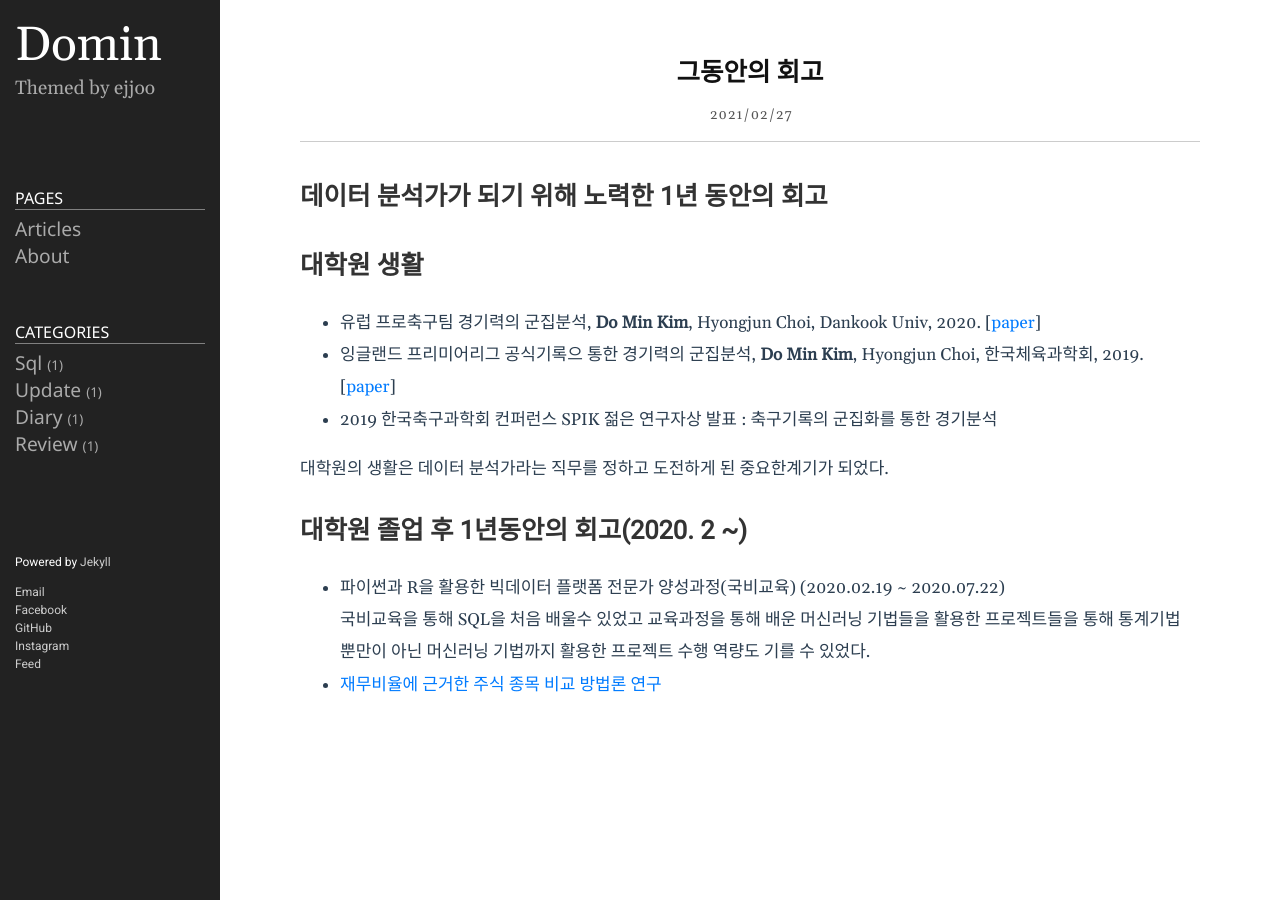
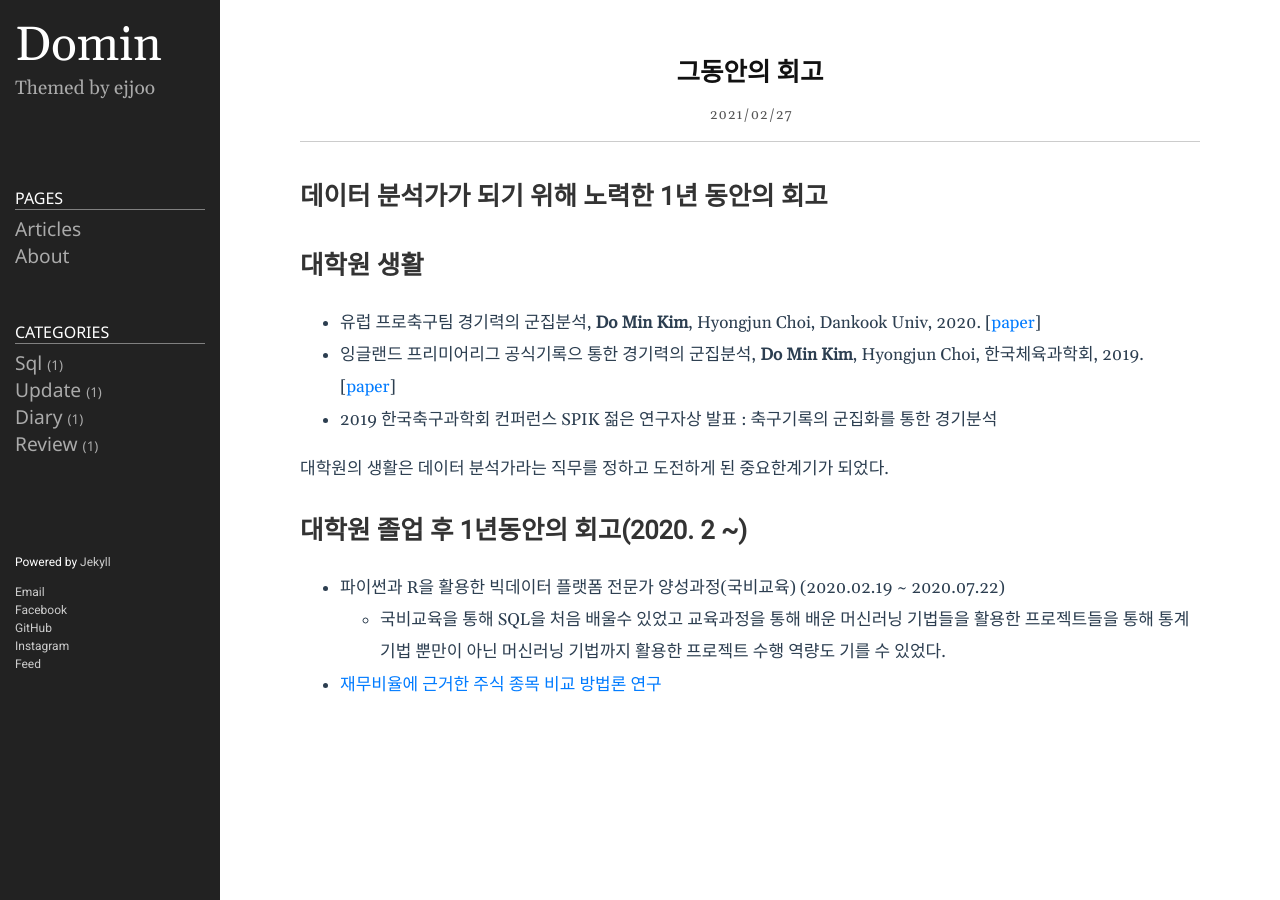
Before and after one commit to DominKim/Dominkim.github.io, a Jekyll site: the page built from _posts/2021-02-27-그동안의 회고.markdown, in a window 1280 px wide. Built offline with Jekyll 4.4.1, drawn with Linux system fonts in a browser that asks for light colours.

```diff
--- a/_posts/2021-02-27-그동안의 회고.markdown
+++ b/_posts/2021-02-27-그동안의 회고.markdown
@@ -16,7 +16,6 @@ category: Diary
 
 ## 대학원 졸업 후 1년동안의 회고(2020. 2 ~)
 - 파이썬과 R을 활용한 빅데이터 플랫폼 전문가 양성과정(국비교육) (2020.02.19 ~ 2020.07.22)
-
-  국비교육을 통해 SQL을 처음 배울수 있었고 교육과정을 통해 배운 머신러닝 기법들을 활용한 프로젝트들을 통해 통계기법 뿐만이 아닌 머신러닝 기법까지 활용한 프로젝트 수행 역량도
+  - 국비교육을 통해 SQL을 처음 배울수 있었고 교육과정을 통해 배운 머신러닝 기법들을 활용한 프로젝트들을 통해 통계기법 뿐만이 아닌 머신러닝 기법까지 활용한 프로젝트 수행 역량도
   기를 수 있었다.
-- [재무비율에 근거한 주식 종목 비교 방법론 연구](https://github.com/DominKim/Final_project)
+-  [재무비율에 근거한 주식 종목 비교 방법론 연구](https://github.com/DominKim/Final_project)
```
